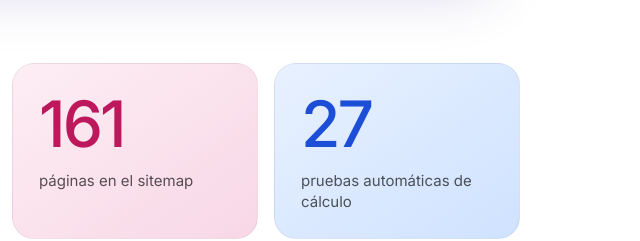
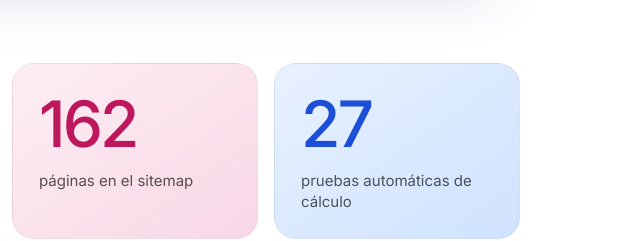
Before and after one commit to taniadeazevedo/taniadeazevedo.es, a plain HTML site: page calcula-lo-tuyo/index.html in a window 1280 px wide. Shown: the part 1015-1256 px from the top of the page, 636-1276 px from the left. Drawn offline with Linux system fonts and the light colour scheme.

Commit message:
Calcula lo tuyo: 162 páginas
Co-Authored-By: Claude Opus 5.5 <noreply@anthropic.com>

```diff
--- a/calcula-lo-tuyo/index.html
+++ b/calcula-lo-tuyo/index.html
@@ -264,7 +264,7 @@
         <div class="cs-stats-grid">
           <div class="cs-stat cs-stat--lila"><b>21</b><span>calculadoras laborales</span></div>
           <div class="cs-stat cs-stat--menta"><b>15</b><span>guías revisadas contra el BOE</span></div>
-          <div class="cs-stat cs-stat--rosa"><b>161</b><span>páginas en el sitemap</span></div>
+          <div class="cs-stat cs-stat--rosa"><b>162</b><span>páginas en el sitemap</span></div>
           <div class="cs-stat cs-stat--azul"><b>27</b><span>pruebas automáticas de cálculo</span></div>
         </div>
       </div>
```
